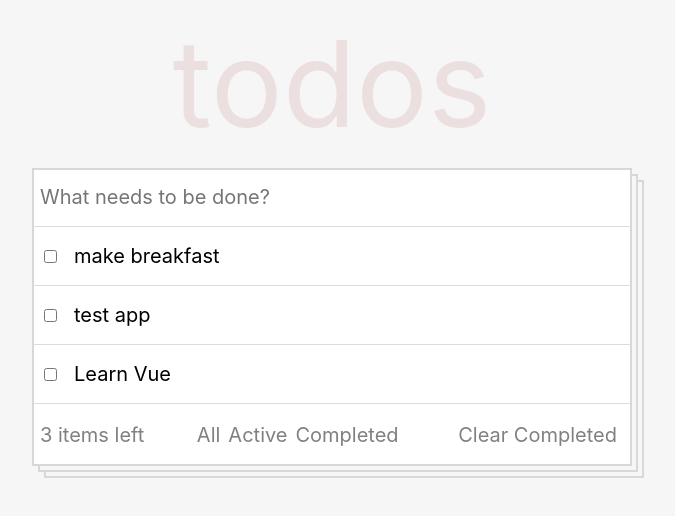
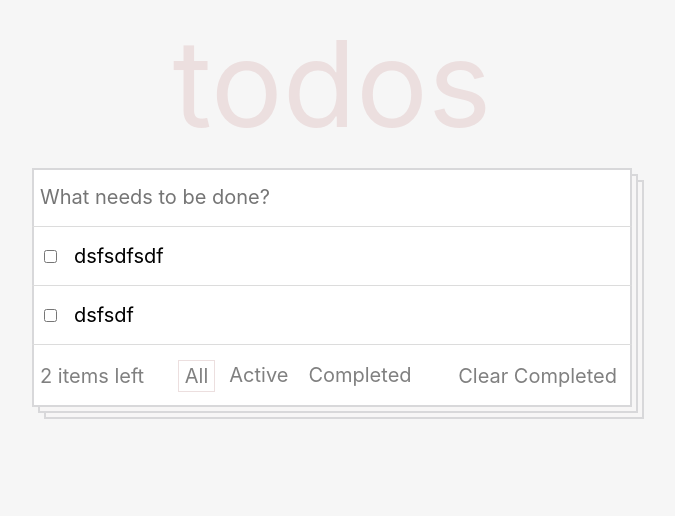
Before and after one commit to ozeanbrandung/mindbox-test, a React (Vite) app: page / in a window 1280 px wide. Shown: the top 516 px of the page, without its empty margins (308-983 px from the left). Built offline with nearby package versions, Linux system fonts and the light colour scheme; data requests are answered from the project's data file.

Commit message:
add filters on client

```diff
--- a/db.json
+++ b/db.json
@@ -1,19 +1,14 @@
 {
   "todos": [
     {
-      "id": "2",
-      "text": "Learn Vue",
-      "isCompleted": false
+      "id": "x7MfXHRPn3BvTbMuC4xqa",
+      "isCompleted": false,
+      "text": "dsfsdf"
     },
     {
-      "id": "MxG8YIuYU2BrZZinvT-2j",
+      "id": "kDYazRwf_WI3twYDLtNig",
       "isCompleted": false,
-      "text": "test app"
-    },
-    {
-      "id": "7_X45hkTpjIWgCB0vu_Es",
-      "isCompleted": false,
-      "text": "make breakfast"
+      "text": "dsfsdfsdf"
     }
   ]
 }
--- a/src/modules/todo-list/api.ts
+++ b/src/modules/todo-list/api.ts
@@ -17,15 +17,22 @@ export type TodoDto = {
   isCompleted: boolean;
 };
 
+// const SortToUrlMap = {
+//   [Sort.DEFAULT]: '',
+//   [Sort.ACTIVE]: '?isCompleted=false',
+//   [Sort.COMPLETED]: '?isCompleted=true'
+// }
+
 export const todoListApi = {
   baseKey: "todos",
 
-  getTodoListQueryOptions: () => {
+  getTodoListQueryOptions: (/*sort: Sort = Sort.DEFAULT*/) => {
+    //const urlParam = SortToUrlMap[sort];
     return queryOptions({
         queryKey: [todoListApi.baseKey, 'list'],
         queryFn: meta =>
-          apiInstance<TodoDto>(
-            `/todos`,
+          apiInstance<TodoDto>('/todos',
+            //`/todos${urlParam}`,
             {
               signal: meta.signal
             }
--- a/src/modules/todo-list/todo-list.module.scss
+++ b/src/modules/todo-list/todo-list.module.scss
@@ -62,4 +62,14 @@
 .filters {
     display: flex;
     gap: 8px;
+    border: 1px solid transparent;
+    border-radius: 10px;
 }
+
+.filter {
+    padding: 0 6px;
+}
+
+.active {
+    border: 1px solid #ecdfdf;
+}
--- a/src/modules/todo-list/todo-list.tsx
+++ b/src/modules/todo-list/todo-list.tsx
@@ -1,10 +1,10 @@
-import { TodoDto } from './api';
-import styles from './todo-list.module.scss';
-import { useCreateTodo } from './use-create-todo';
-import { useDeleteTodos } from './use-delete-todos';
-import { useGetTodoList } from './use-get-todo-list';
-import { useToggleTodo } from './use-toggle-todo';
-import clsx from 'clsx';
+import { TodoDto } from "./api";
+import styles from "./todo-list.module.scss";
+import { useCreateTodo } from "./use-create-todo";
+import { useDeleteTodos } from "./use-delete-todos";
+import { Sort, useGetTodoList } from "./use-get-todo-list";
+import { useToggleTodo } from "./use-toggle-todo";
+import clsx from "clsx";
 
 // const todos = [
 //     { id: 1, text: 'Learn React', isCompleted: false },
@@ -13,32 +13,43 @@ import clsx from 'clsx';
 // ]
 
 export function TodoList() {
-    const {todos} = useGetTodoList();
-    const {handleCreate} = useCreateTodo();
+  const { filterdTodos, todos, handleChangeSort, sort } =
+    useGetTodoList();
+  const { handleCreate } = useCreateTodo();
   const { toggleTodo } = useToggleTodo();
   const deleteTodos = useDeleteTodos();
 
   function handleClickEnter(e: React.MouseEvent<HTMLInputElement>) {
-        if (e.key === 'Enter' || e.keyCode === 13) {
-            console.log('Enter');
+    if (e.key === "Enter" || e.keyCode === 13) {
+      console.log("Enter");
       handleCreate(e);
     }
   }
 
-    const completed:TodoDto[] = todos?.filter((todo) => todo.isCompleted);
+  const completed: TodoDto[] = todos?.filter((todo) => todo.isCompleted);
 
-    const left:number = Number(todos?.length) - Number(completed?.length);
+  const left: number = Number(todos?.length) - Number(completed?.length);
 
   return (
     <section className={styles.todoList}>
       <h1 className={styles.title}>todos</h1>
 
       <div className={styles.border}>
-            <input className={styles.input} type="text" placeholder="What needs to be done?" onKeyUp={handleClickEnter}/>
+        <input
+          className={styles.input}
+          type="text"
+          placeholder="What needs to be done?"
+          onKeyUp={handleClickEnter}
+        />
 
         <ul className={styles.list}>
-                {todos?.map((todo) => (
-                 <li className={clsx(styles.item, {[styles.completed]: todo.isCompleted})} key={todo.id}>
+          {filterdTodos?.map((todo) => (
+            <li
+              className={clsx(styles.item, {
+                [styles.completed]: todo.isCompleted,
+              })}
+              key={todo.id}
+            >
               <input
                 type="checkbox"
                 checked={todo.isCompleted}
@@ -49,17 +60,49 @@ export function TodoList() {
           ))}
         </ul>
         <footer className={styles.footer}>
+          {Boolean(left) && (
             <span className={styles.left}>{`${left} items left`}</span>
+          )}
           <ul className={styles.filters}>
-                    <li className={styles.filter} tabIndex={0}>All</li>
-                    <li className={styles.filter} tabIndex={0}>Active</li>
-                    <li className={styles.filter} tabIndex={0}>Completed</li>
+            <li
+              className={clsx(styles.filter, {
+                [styles.active]: sort === Sort.DEFAULT,
+              })}
+              tabIndex={0}
+              onClick={() => handleChangeSort(Sort.DEFAULT)}
+            >
+              All
+            </li>
+            <li
+              className={clsx(styles.filter, {
+                [styles.active]: sort === Sort.ACTIVE,
+              })}
+              tabIndex={0}
+              onClick={() => handleChangeSort(Sort.ACTIVE)}
+            >
+              Active
+            </li>
+            <li
+              className={clsx(styles.filter, {
+                [styles.active]: sort === Sort.COMPLETED,
+              })}
+              tabIndex={0}
+              onClick={() => {
+                handleChangeSort(Sort.COMPLETED);
+              }}
+            >
+              Completed
+            </li>
           </ul>
           <button
             className={styles.clear}
-                    onClick={() => deleteTodos.handleDelete(completed)}
+            onClick={() => {
+              deleteTodos.handleDelete(completed);
+            }}
             disabled={deleteTodos.isPending}
-                >Clear Completed</button>
+          >
+            Clear Completed
+          </button>
         </footer>
       </div>
     </section>
--- a/src/modules/todo-list/use-get-todo-list.ts
+++ b/src/modules/todo-list/use-get-todo-list.ts
@@ -1,13 +1,47 @@
-import { useQuery } from "@tanstack/react-query";
-import { todoListApi } from "./api";
+import { keepPreviousData, useQuery } from "@tanstack/react-query";
+import { TodoDto, todoListApi } from "./api";
+import { useLayoutEffect, useState } from "react";
+
+export enum Sort {
+  DEFAULT,
+  ACTIVE,
+  COMPLETED
+}
 
 export function useGetTodoList() {
-  const { data: todos, refetch } = useQuery({
-    ...todoListApi.getTodoListQueryOptions() ,
-    select: data => [...data].reverse()
+  const [sort, setSort] = useState(Sort.DEFAULT);
+  const [filterdTodos, setFilteredTodos] = useState<TodoDto[]>([]);
+
+  const handleChangeSort = (value: Sort) => {
+    setSort(value);
+  }
+
+  const { data: todos, refetch, isFetching } = useQuery({
+    ...todoListApi.getTodoListQueryOptions(sort) ,
+    select: data => [...data].reverse(),
+    placeholderData: keepPreviousData,
   });
 
+  // useEffect(() => {
+  //   refetch();
+  // }, [refetch, sort]);
+
+  useLayoutEffect(() => {
+    if (sort === Sort.COMPLETED) {
+      setFilteredTodos(todos?.filter(item => item.isCompleted))
+    }
+
+    if (sort === Sort.ACTIVE) {
+      setFilteredTodos(todos?.filter(item => !item.isCompleted))
+    }
+
+    if (sort === Sort.DEFAULT) {
+      setFilteredTodos(todos);
+    }
+  }, [sort, todos]);
+
+  //console.log(filterdTodos);
 
 
-  return { todos, refetch };
+  return { filterdTodos, todos, refetch, handleChangeSort, sort, isFetching };
 }
```
Lines whose indentation alone changed are shown as unchanged.
